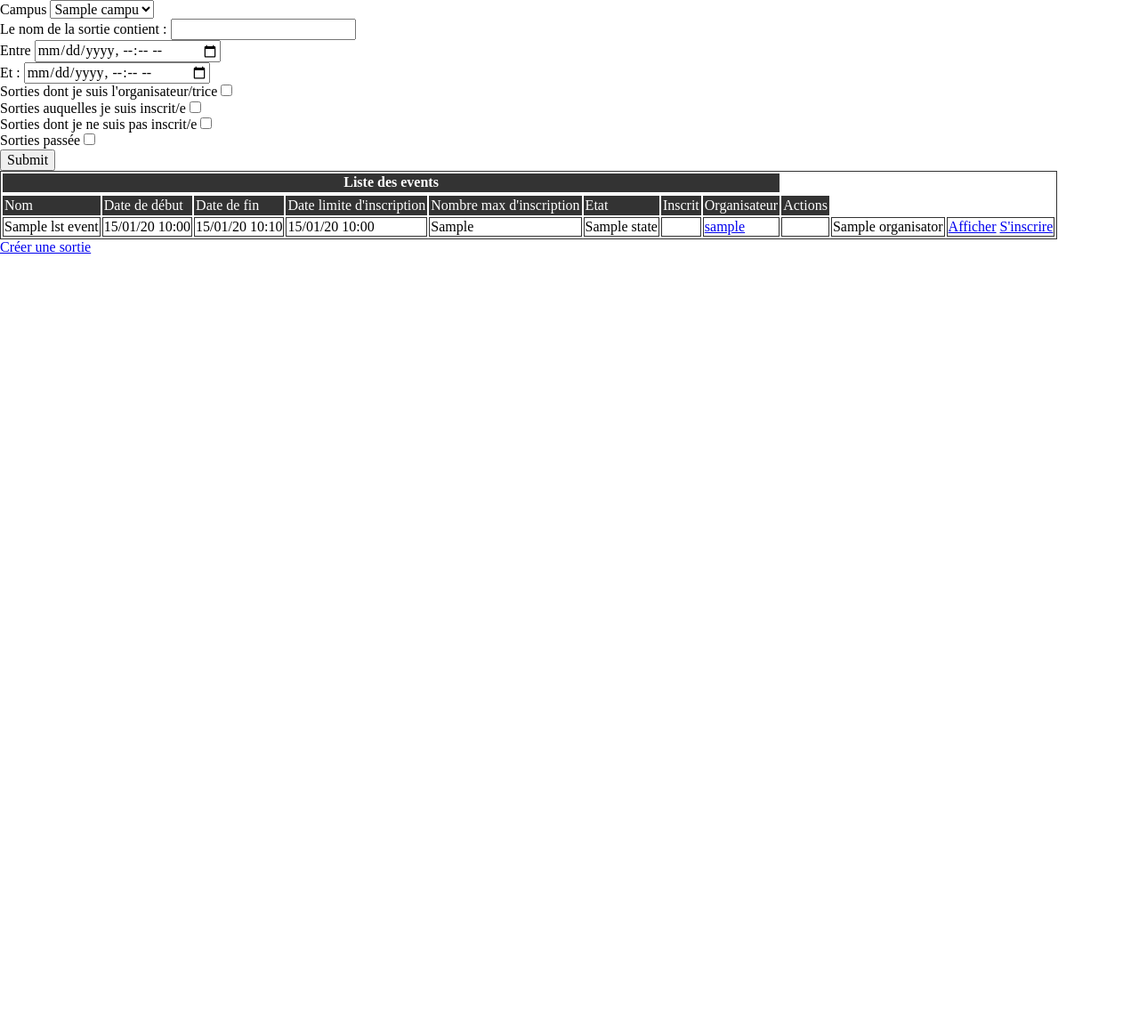
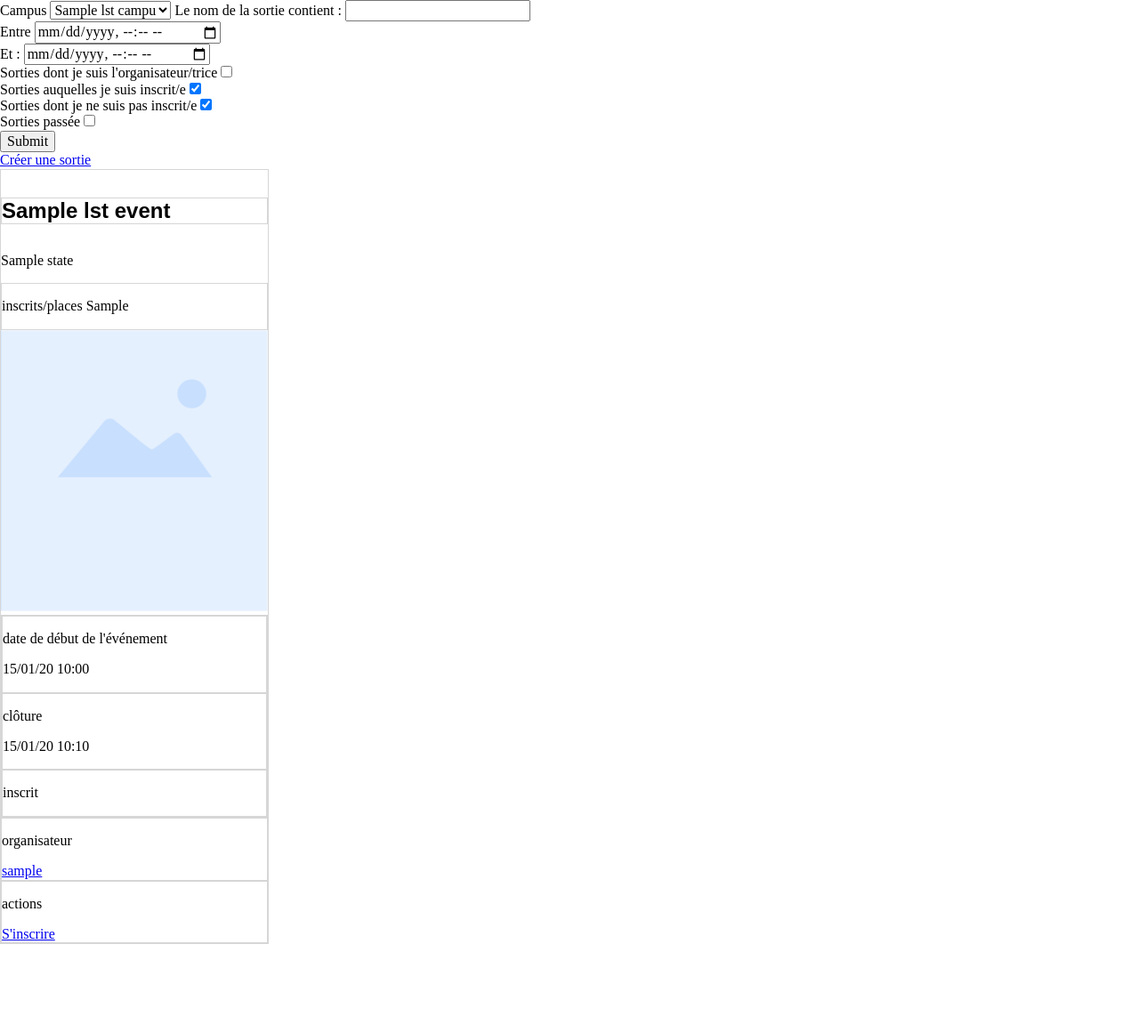
Before and after one commit to ENICharles/ProjetSortir, a Symfony app: template templates/main/index.html.twig in a window 1280 px wide. Shown: the part 80-1241 px from the top of the page at 89% size. Before the commit the page ends 365 px from the top, so only its background shows below. Run offline with Twig, Linux system fonts and the light colour scheme; the template is opened without the code that fills it: most values are stand-ins (such as "Sample title", 1, 10 or a date in 2020); some libraries are stand-ins or nearby versions.

Commit message:
LRX | UPDATE css page main

```diff
--- a/public/css/style.css
+++ b/public/css/style.css
@@ -79,6 +79,58 @@ body {}
     grid-row: 2 / 2;
 }
 
+/* Main > Login
+   ========================================================================== */
+.login {}
+.login__title {}
+.login__form {}
+.login__alert {}
+
+/* Main > Form
+   ========================================================================== */
+.form__container {}
+.form__fields {}
+.form__label {}
+.form__input {}
+.form__checkbox {}
+.form__button {}
+
+/* Main > Redirect
+   ========================================================================== */
+.redirect {}
+.redirect__text {}
+.redirect__link {}
+
+/* Main > Card
+   ========================================================================== */
+.main__card {
+    display: flex;
+}
+.border {
+    border: 1px solid #80808052;
+}
+.card {
+    display: grid;
+    grid-template-columns: 1fr;
+    grid-template-rows: 7fr;
+}
+.card__header {}
+.card__title {
+    font-size: 24px;
+    font-family: sans-serif;
+}
+.card__state {}
+.card__number-participant {}
+.card__text {}
+.card__main {}
+.card__main img {
+    width: 300px;
+}
+.card__date {}
+.card__date-start {}
+.card__date-end {}
+
+
 
 /* Footer
    ========================================================================== */
--- a/templates/base.html.twig
+++ b/templates/base.html.twig
@@ -57,6 +57,8 @@
             <main class="main">
                 {% block body %}
                 {% endblock %}
+                {% block event %}
+                {% endblock %}
             </main>
             <footer class="footer">
                 {% block footer %}
--- a/templates/main/index.html.twig
+++ b/templates/main/index.html.twig
@@ -4,37 +4,17 @@
     {{ parent() }} | Accueil
 {% endblock %}
 
-{% block header %}
-    {% if app.user %}
-        <nav>
-            <a href="{{ path('main_index') }}">Accueil</a>
-            <a href="{{ path('user_profil') }}">Mon Profil</a>
-            <a href="{{ path('app_logout') }}">Se déconnecter</a>
-        </nav>
-    {% endif %}
-{% endblock %}
 {% block body %}
-
-    <style>
-        table,
-        td {
-            border: 1px solid #333;
-        }
-
-        thead,
-        tfoot {
-            background-color: #333;
-            color: #fff;
-        }
-    </style>
 
     <form action="{{ path('main_search') }}" method="GET">
         <label for="campus">Campus</label>
         <select id="campus" name="campus">
-            {% for campus in  listCampus %}
-                <option value="{{ campus.name }}">{{ campus.name }}</option>
+            {% for campus in  lstCampus %}
+                <option value="{{ campus.name }}">
+                    {{ campus.name }}
+                </option>
             {% endfor %}
-        </select><br>
+        </select>
 
         <label for="search">Le nom de la sortie contient :</label>
         <input type="text" id="search" name="search"><br>
@@ -49,10 +29,10 @@
         <input type="checkbox" id="eventManage" name="eventManage"><br>
 
         <label for="eventIns">Sorties auquelles je suis inscrit/e</label>
-        <input type="checkbox" id="eventIns" name="eventIns"><br>
+        <input type="checkbox" id="eventIns" name="eventIns" checked><br>
 
         <label for="eventUnIns">Sorties dont je ne suis pas inscrit/e</label>
-        <input type="checkbox" id="eventUnIns" name="eventUnIns"><br>
+        <input type="checkbox" id="eventUnIns" name="eventUnIns" checked><br>
 
         <label for="eventOld">Sorties passée</label>
         <input type="checkbox" id="eventOld" name="eventOld" onclick="selectDate()" ><br>
@@ -60,76 +40,77 @@
         <input type="submit">
     </form>
 
-    <table>
-        <thead>
-        <tr><th colspan="8">Liste des events</th><tr>
-         <tr>
-            <td>Nom</td>
-            <td>Date de début</td>
-            <td>Date de fin</td>
-            <td>Date limite d'inscription</td>
-            <td>Nombre max d'inscription</td>
-            <td>Etat</td>
-            <td>Inscrit</td>
-            <td>Organisateur</td>
-            <td>Actions</td>
-         </tr>
+    <a href="{{ path('event_create',{'id': app.user.id}) }}">Créer une sortie</a>
 
-        </thead>
-        <tbody>
+    {#    TODO retravailler le tableau en formulaire et carte#}
+    {#    TODO créer twig view#}
+{% endblock %}
+
+ {% block event %}
+     <div class="main__card">
          {% for event in lstEvent %}
+             <div class="card border">
                  {% set insc = '0' %}
                  {% set orga = '0' %}
-
                  {% for usr in event.users %}
                      {% if usr.id == app.user.id %}
                          {% set insc = '1' %}
                      {% endif %}
-            {% endfor %}
-            {% if event.organisator.id == app.user.id %}
-                {% set orga = '1' %}
-            {% endif %}
-            <tr>
-                <td>{{ event.name }}</td>
-                <td>{{event.dateStart | date('d/m/y h:i')}}</td>
-                <td>{{(event.dateStart) | date_modify('+' ~ event.duration ~' minutes')| date('d/m/y h:i')}}</td>
-                <td>{{event.inscriptionDateLimit | date('d/m/y h:i')}}</td>
-                <td>{{event.nbMaxInscription}}</td>
-                <td>{{event.state.label}}</td>
-
-                <td>
+                     <div class="card__header">
+                         <div>
+                             <h4 class="card__title border">
+                                 {{ event.name }}
+                             </h4>
+                             <p class="card__state">
+                                 {{event.state.label}}
+                             </p>
+                         </div>
+                         <div class="card__number-participant border">
+                             <p class="card__text">inscrits/places {{event.nbMaxInscription}}</p>
+                         </div>
+                     </div>
+                     <div class="card__main">
+                         <img src="{{ asset('img/img_default.png') }}" alt="image de l'événement">
+                         <div class="card__date border">
+                             <div class="card__date-start border">
+                                 <p class="card__text">date de début de l'événement</p>
+                                 <p class="card__text">{{event.dateStart | date('d/m/y h:i')}}</p>
+                             </div>
+                             <div class="card__date-end border">
+                                 <p class="card__text">clôture</p>
+                                 <p>{{(event.dateStart) | date_modify('+' ~ event.duration ~' minutes')| date('d/m/y h:i')}}</p>
+                             </div>
+                             <div class="card__registered border">
+                                 <p class="card__text">inscrit</p>
                                  {% if insc == '1' %}
                                      x
                                  {% endif %}
-                </td>
-
-                <td><a href="{{ path('user_detail', {'id': event.organisator.id }) }}"> {{event.organisator.username}}</a></td>
-                <td>
-
-
-                <td>{{event.organisator.name}}</td>
-                <td> <a href="{{ path('event_detail', {'id': event.id}) }}">Afficher</a>
-
-
+                             </div>
+                         </div>
+                     </div>
+                     <div class="card__footer">
+                         <div class="card__owner border">
+                             <p class="card__text">organisateur</p>
+                             <a class="card__link" href="{{ path('user_detail', {'id': event.organisator.id }) }}"> {{event.organisator.username}}</a>
+                         </div>
+                         <div class="card__action border">
+                             <p class="card__text">actions</p>
                              {% if insc == '1' %}
-                        <a href="{{ path('event_desinscription' , {'id': event.id }) }}">Se désister</a>
+                                 <a class="card__link" href="{{ path('main_inscription' , {'id': event.id }) }}">Se désister</a>
                              {% else %}
-                        <a href="{{ path('event_inscription' , {'id': event.id }) }}">S'inscrire</a>
+                                 <a class="card__link" href="{{ path('main_inscription' , {'id': event.id }) }}">S'inscrire</a>
                              {% endif %}
-
-                    {% if orga == '1' %}
-                        <a href="{{ path('event_update' , {'id': event.id }) }}">- Modifier</a>
-{#                        <a href="{{ path('main_modify' , {'id': event.id }) }}">- Publier</a>#}
-{#                        <a href="{{ path('main_modify' , {'id': event.id }) }}">- Annuler</a>#}
-                    {% endif %}
-                </td>
-            </tr>
+{#                             {% if orga == '1' %}#}
+{#                                 <a href="{{ path('event_update' , {'id': event.id }) }}">- Modifier</a>#}
+{#                                 <a href="{{ path('event_delete' , {'id': event.id }) }}">- Supprimer</a>#}
+{#                                 <a href="{{ path('main_modify' , {'id': event.id }) }}">- Annuler</a>#}
+{#                             {% endif %}#}
+                         </div>
+                     </div>
+                 {% endfor %}
+             </div>
          {% else %}
              <p>pas de sorties</p>
          {% endfor %}
-        </tbody>
-    </table>
-    <a href="{{ path('event_create',{'id': app.user.id}) }}">Créer une sortie</a>
-
-
+     </div>
  {% endblock %}
```
Also changed, not shown: templates/registration/register.html.twig (+3 -5 lines), templates/security/login.html.twig (+30 -25 lines), public/img/img_default.png (added), 1 other file. Lines whose indentation alone changed are shown as unchanged.
